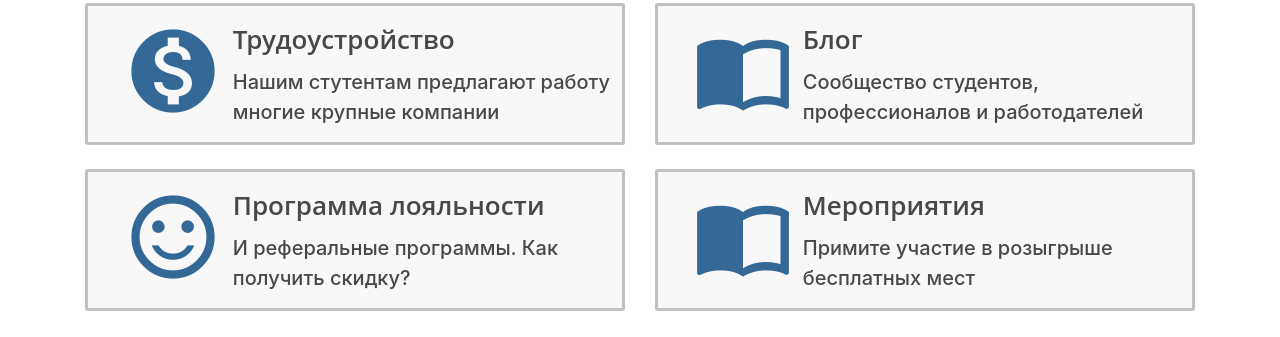
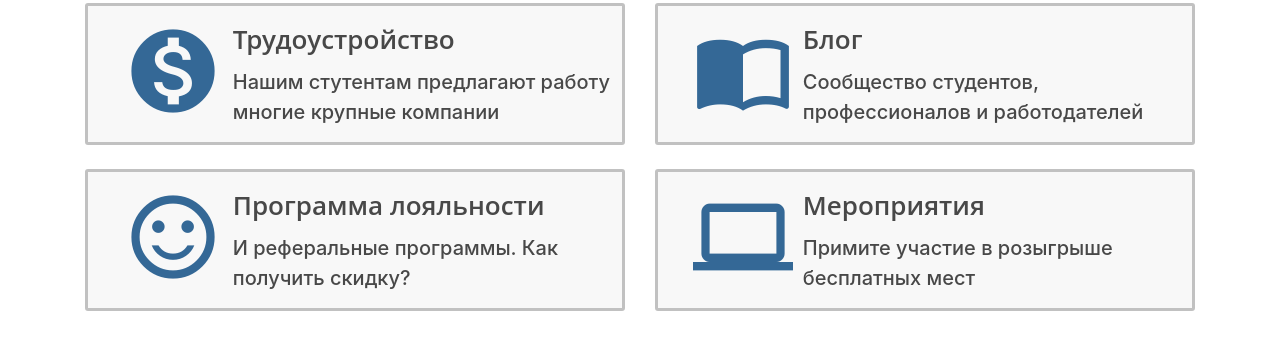
Before and after one commit to Avderevo/IT-school---front-end, a plain HTML site: page src/index.html in a window 1280 px wide. Shown: the part 1243-1580 px from the top of the page. Drawn offline with Linux system fonts and the light colour scheme.

Commit message:
Заменил иконку

```diff
--- a/src/index.html
+++ b/src/index.html
@@ -251,7 +251,7 @@
                                 <div class="row">
                                     <div class="col-3 d-none d-lg-block">
                                         <div class="card-icon ">
-                                            <i class="material-icons md-60">import_contacts</i>
+                                            <i class="material-icons md-60">computer</i>
                                         </div>
                                     </div>
                                     <div class="col">
```
